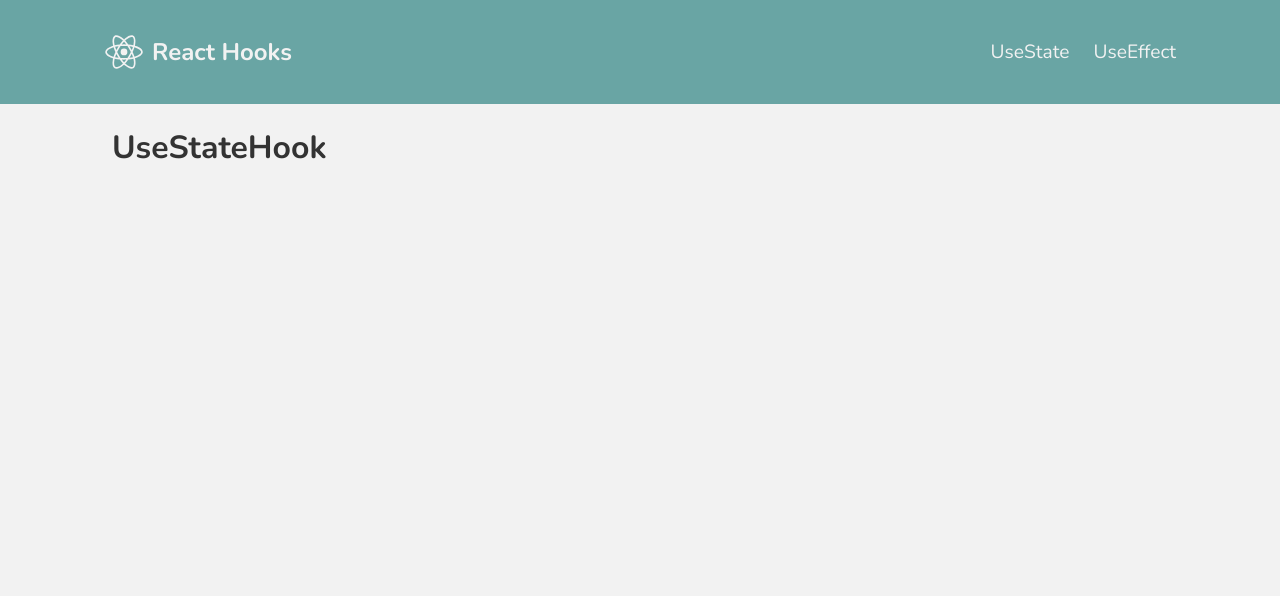
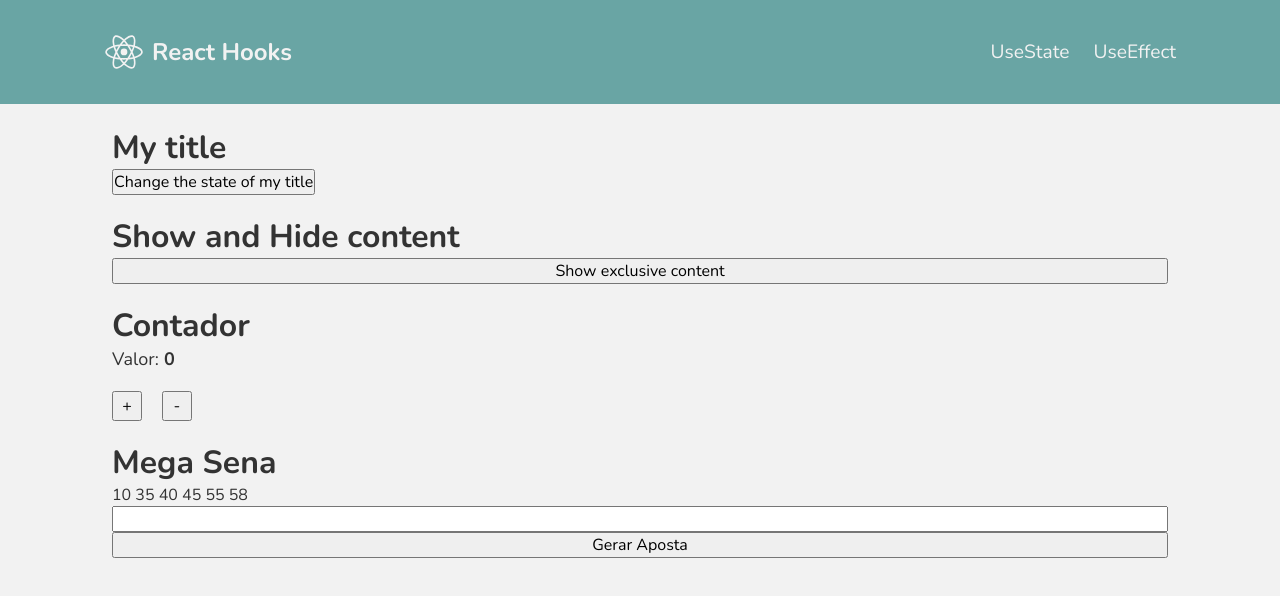
Before and after one commit to thiagowilliam/estudy-hooks, a React (Vite) app: page / in a window 1280 px wide. Shown: the top 596 px of the page. Built offline with nearby package versions, Linux system fonts and the light colour scheme.

Commit message:
feat: use state feature megasena

```diff
--- /dev/null
+++ b/src/pages/UseState/Contador/index.tsx
@@ -0,0 +1,28 @@
+import { useState } from 'react'
+import * as S from './styles'
+
+export function Contador() {
+  const [contador, setContador] = useState(0)
+
+  function handleIncrement() {
+    setContador(contador + 1)
+  }
+
+  function handleDecrement() {
+    if (contador > 0) {
+      setContador(contador - 1)
+    }
+  }
+  return (
+    <S.Container>
+      <h1>Contador</h1>
+      <p>
+        Valor:<strong>{contador}</strong>
+      </p>
+      <S.ButtonContainer>
+        <button onClick={handleIncrement}>+</button>
+        <button onClick={handleDecrement}>-</button>
+      </S.ButtonContainer>
+    </S.Container>
+  )
+}
--- /dev/null
+++ b/src/pages/UseState/Contador/styles.ts
@@ -0,0 +1,23 @@
+import styled from 'styled-components'
+
+export const Container = styled.div`
+  display: flex;
+  flex-direction: column;
+  p {
+    font-size: 18px;
+    strong {
+      margin-left: 5px;
+    }
+  }
+  button {
+    margin-top: 20px;
+    cursor: pointer;
+    width: 30px;
+    height: 30px;
+  }
+`
+
+export const ButtonContainer = styled.div`
+  display: flex;
+  gap: 20px;
+`
--- /dev/null
+++ b/src/pages/UseState/ExclusiveContent/index.tsx
@@ -0,0 +1,19 @@
+import { useState } from 'react'
+
+export function ExclusiveContent() {
+  const [showContent, setShowContent] = useState(false)
+
+  function handleShowContent() {
+    setShowContent(!showContent)
+  }
+
+  return (
+    <>
+      <h1>Show and Hide content</h1>
+      <button onClick={handleShowContent}>
+        {showContent ? 'hide exclusive content' : 'Show exclusive content'}
+      </button>
+      {showContent && <p>Exclusive content</p>}
+    </>
+  )
+}
--- /dev/null
+++ b/src/pages/UseState/HandleTitle/index.tsx
@@ -0,0 +1,16 @@
+import { useState } from 'react'
+
+export function HandleTitle() {
+  const [title, setTitle] = useState('My title')
+
+  function handleTitle() {
+    setTitle('New title')
+  }
+
+  return (
+    <div>
+      <h1>{title}</h1>
+      <button onClick={handleTitle}>Change the state of my title</button>
+    </div>
+  )
+}
--- /dev/null
+++ b/src/pages/UseState/MegaSena/index.tsx
@@ -0,0 +1,41 @@
+import { useState } from 'react'
+
+export function MegaSena() {
+  function mega(quantidade: number = 6, numeros: any = []): any {
+    let qtde = +quantidade
+    if (qtde < 6 && qtde > 60) {
+      console.log('Quantidade inválida')
+      throw 'Quantidade de números inválida'
+    }
+    if (numeros.length === qtde) {
+      return numeros.sort((n1: any, n2: any) => n1 - n2)
+    }
+
+    const numeroAleatorio = parseInt(Math.random() * 60) + 1
+    if (!numeros.includes(numeroAleatorio)) {
+      return mega(qtde, [...numeros, numeroAleatorio])
+    } else {
+      return mega(qtde, numeros)
+    }
+  }
+  const [qtde, serQtde] = useState(6)
+  const [numeros, setNumeros] = useState(mega(qtde))
+
+  return (
+    <>
+      <h1>Mega Sena</h1>
+      <div>
+        {numeros.map((item: number) => {
+          return <span key={item}>{item} </span>
+        })}
+      </div>
+      <input
+        type="number"
+        min={6}
+        max={60}
+        onChange={(ev) => serQtde(ev.target.value)}
+      />
+      <button onClick={() => setNumeros(mega(qtde))}>Gerar Aposta</button>
+    </>
+  )
+}
--- a/src/pages/UseState/index.tsx
+++ b/src/pages/UseState/index.tsx
@@ -1,7 +1,25 @@
+import { Contador } from './Contador'
+import { ExclusiveContent } from './ExclusiveContent'
+import { HandleTitle } from './HandleTitle'
+import { MegaSena } from './MegaSena'
+
+import * as S from './styles'
+
 export default function UseStateHook() {
   return (
-    <div>
-      <h1>UseStateHook</h1>
-    </div>
+    <>
+      <S.ContentLine>
+        <HandleTitle />
+      </S.ContentLine>
+      <S.ContentLine>
+        <ExclusiveContent />
+      </S.ContentLine>
+      <S.ContentLine>
+        <Contador />
+      </S.ContentLine>
+      <S.ContentLine>
+        <MegaSena />
+      </S.ContentLine>
+    </>
   )
 }
--- a/src/pages/UseState/styles.ts
+++ b/src/pages/UseState/styles.ts
@@ -0,0 +1,7 @@
+import styled from 'styled-components'
+
+export const ContentLine = styled.div`
+  display: flex;
+  flex-direction: column;
+  margin-bottom: 20px;
+`
```
Also changed, not shown: src/components/Header/UseEffect/index.tsx (added, +7 -0 lines), src/components/Header/UseEffect/styles.ts (added).
